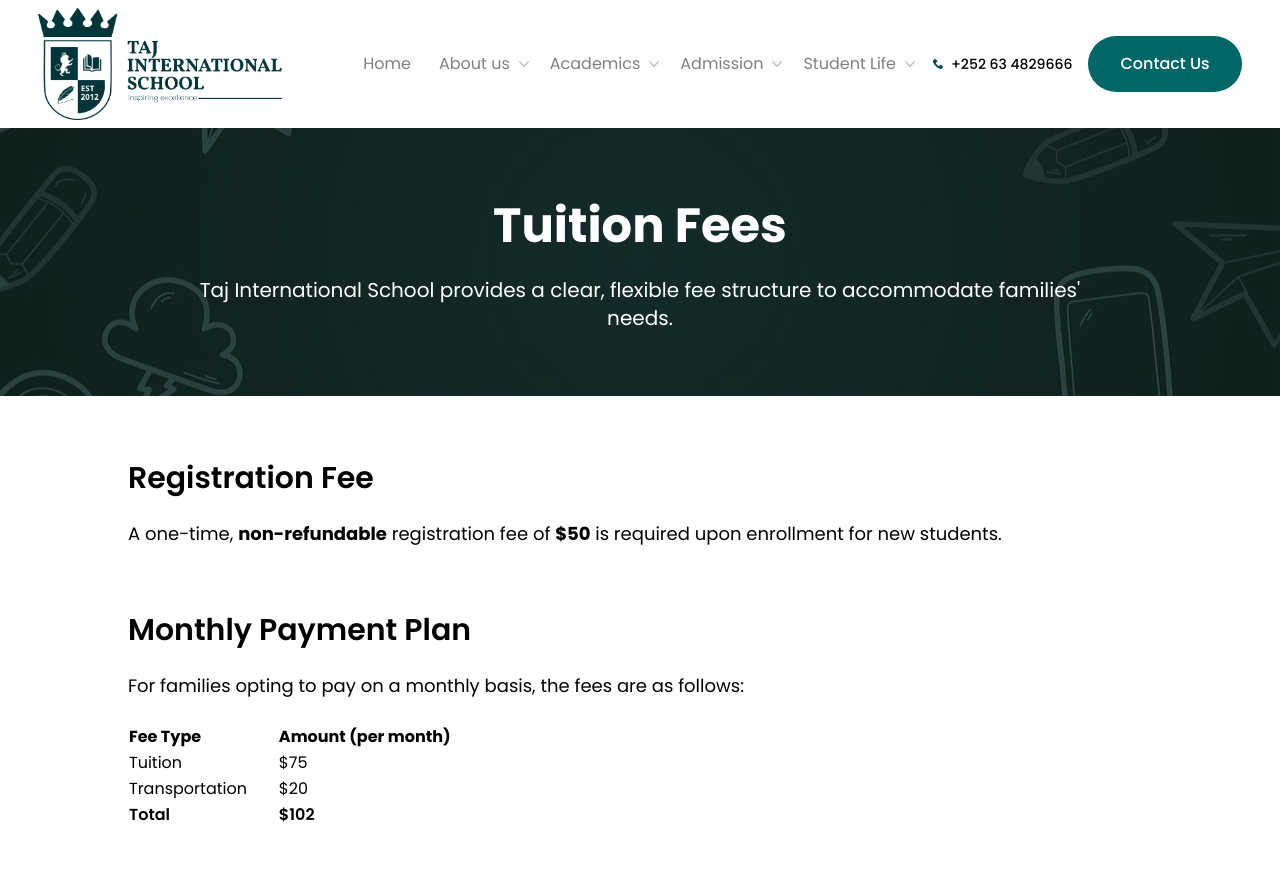
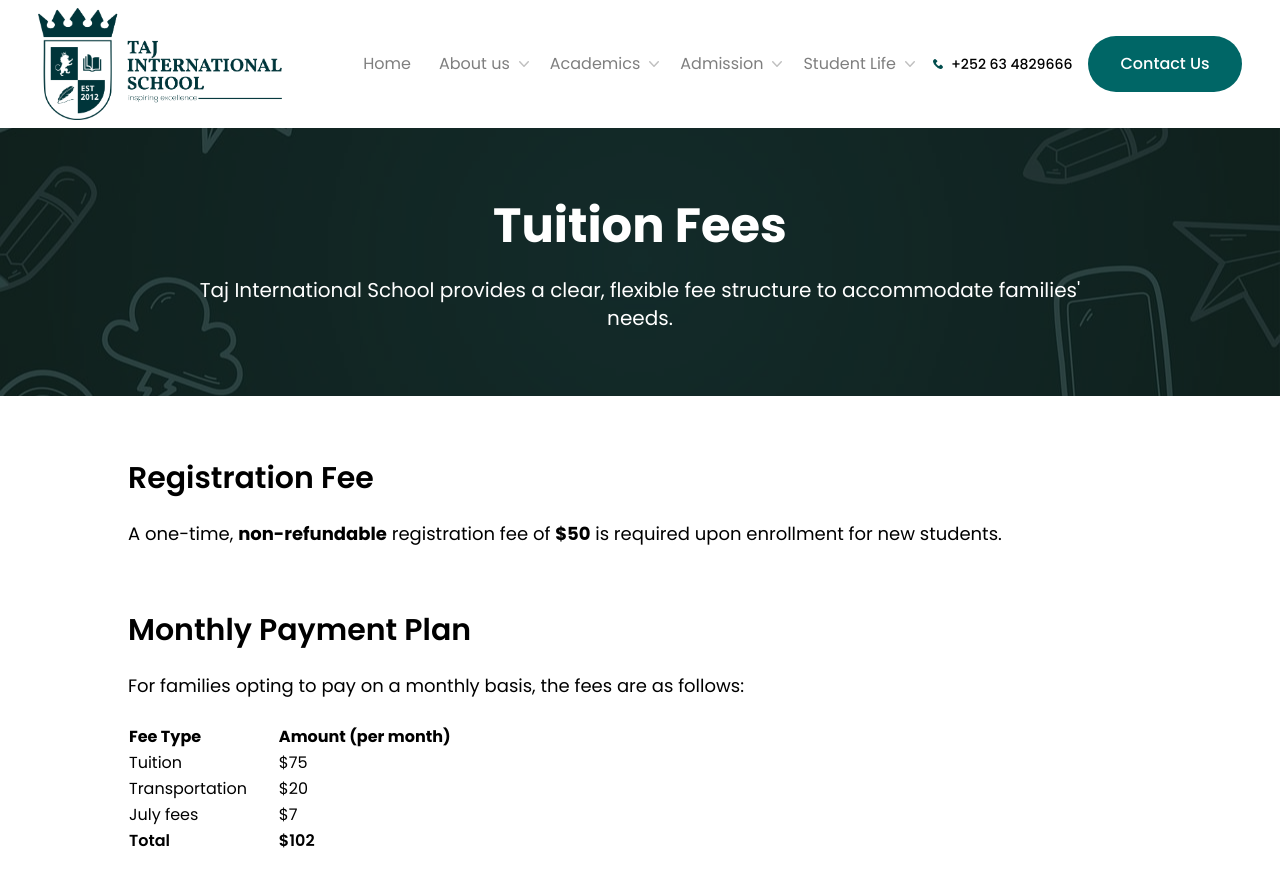
Before and after one commit to abdelaziz-allem/taj, a Next.js app: page /tuitionfee in a window 1280 px wide. Shown: the top 895 px of the page. Built offline with nearby package versions, Linux system fonts and the light colour scheme.

Commit message:
july fees

```diff
--- a/app/tuitionfee/page.tsx
+++ b/app/tuitionfee/page.tsx
@@ -70,6 +70,11 @@ const TuitionFee = () => {
                       Transportation &nbsp;&nbsp;&nbsp;&nbsp;&nbsp;&nbsp;{" "}
                     </td>
                     <td>$20</td>
+                  </tr>
+
+                  <tr>
+                    <td>July fees </td>
+                    <td>$7</td>
                   </tr>
 
                   <tr>
```
Also changed, not shown: 1 other file (tests, documents, lock files or other folders).
